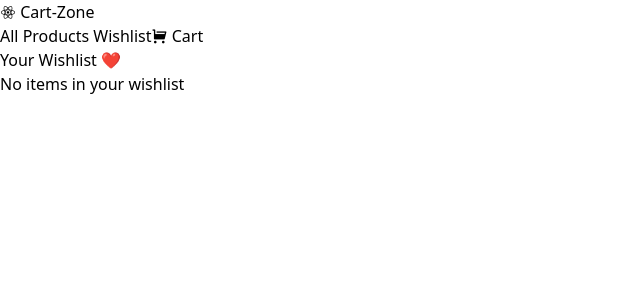
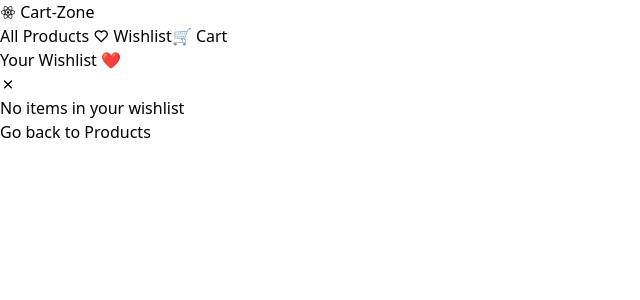
Before and after one commit to Sanketagrawal08/fakestore, a React (Vite) app: page /fakestore/wishlist in a window 1280 px wide. Shown: the top 300 px of the page, without its empty margins (0-640 px from the left). Built offline with nearby package versions, Linux system fonts and the light colour scheme.

Commit message:
sortingadd

```diff
--- a/src/App.jsx
+++ b/src/App.jsx
@@ -9,6 +9,8 @@ import Wishlist from "./components/Wishlist";
 
 
 const App = () => {
+
+
   return (
     <div>
       <Navbar />
@@ -16,7 +18,8 @@ const App = () => {
         <Route path="/" element={<ProductList />}></Route>
         <Route path="/product/:id" element={<ProductDetails />}></Route>
         <Route path="/cart" element={<Cart />}></Route>
-        <Route path="/wishlist" element = {<Wishlist/>}></Route>
+        <Route path="/wishlist" element={<Wishlist  />} />
+
       </Routes>
     </div>
   );
--- a/src/components/Navbar.jsx
+++ b/src/components/Navbar.jsx
@@ -7,12 +7,12 @@ const Navbar = (cart) => {
 
   return (
     <div className="nav flex justify-between items-center bg-[#333333] text-white p-6 shadow-lg ">
-      <h1 className="text-3xl font-bold text-[#FFBF00]"> <i className='ri-reactjs-fill text-blue-500'></i> Cart-Zone </h1>  {/* Golden color for brand text */}
+      <h1 className="text-3xl font-bold text-[#FFBF00]"> <i className='ri-reactjs-fill text-blue-500'></i> Cart-Zone </h1>
       <div className="flex gap-10">
         <Link to="/" className="text-lg font-medium hover:text-[#FFBF00] transition-colors">All Products</Link>
-        <Link to="/wishlist" className="text-lg font-medium hover:text-[#FFBF00] transition-colors cursor-pointer"> Wishlist</Link>
+        <Link to="/wishlist" className="text-lg font-medium hover:text-[#FFBF00] transition-colors cursor-pointer"> <span><i className='ri-heart-line hover:text-red-500'></i></span> Wishlist</Link>
         <Link to="/cart" className="flex items-center gap-2 text-lg font-medium hover:text-[#FFBF00] transition-colors">
-          <i className="ri-shopping-cart-fill text-amber-500"></i> Cart
+          🛒 Cart
         </Link>
       </div>
 
--- a/src/components/ProductList.jsx
+++ b/src/components/ProductList.jsx
@@ -31,7 +31,7 @@ const ProductList = () => {
      const savedWishlist = JSON.parse(localStorage.getItem('wishlist')) || []
     const updatedWishlist = [...savedWishlist,itemtoSave]
     localStorage.setItem('wishlist',JSON.stringify(updatedWishlist));
-    alert("added to wishlist");
+    alert("Added To Wishlist");
 
   }
 
@@ -187,6 +187,7 @@ const ProductList = () => {
               onCategorySelect={setSelectedCategory}
             />
             <SortDropdown
+              myStyle={myStyle}
               sortOption={sortOption}
               onSortChange={handleSortChange}
             />
@@ -201,7 +202,7 @@ const ProductList = () => {
                 <div className="flex justify-between items-end  w-full px-2">
                   <div><i onClick={()=>{
                     wishlistHandler(product)
-                  }} className="ri-heart-line text-2xl text-red-600"></i></div>
+                  }} className="ri-heart-line cursor-pointer text-2xl text-red-600"></i></div>
                   <div><Link
                     to="/cart"
                     className=" rounded-full p-1 border-2 border-zinc-200"
--- a/src/components/SortDropdown.jsx
+++ b/src/components/SortDropdown.jsx
@@ -1,11 +1,12 @@
 import React from "react";
 
-const SortDropdown = ({ sortOption, onSortChange }) => {
+const SortDropdown = ({ sortOption, onSortChange,myStyle }) => {
   return (
     <div className="flex items-center space-x-3">
-      <label className="text-gray-700 font-semibold">Sort By:</label>
+      <label className=" font-semibold">Sort By:</label>
       <select
         value={sortOption}
+        style={myStyle}
         onChange={(e) => onSortChange(e.target.value)}
         className="px-4 py-2 bg-white border-2 border-gray-300 focus:outline-none focus:ring-2 focus:ring-indigo-500 hover:bg-gray-50 transition duration-300 ease-in-out"
       >
--- a/src/components/Wishlist.jsx
+++ b/src/components/Wishlist.jsx
@@ -1,6 +1,8 @@
 import React, { useEffect, useState } from 'react';
+import { Link } from 'react-router-dom';
+const Wishlist = () => {
 
-const Wishlist = () => {
+
   const [wishlist, setWishlist] = useState([]);
 
   useEffect(() => {
@@ -9,20 +11,39 @@ const Wishlist = () => {
     setWishlist(saved);
   }, []);
 
+
   return (
-    <div className='flex flex-col'>
-     <div className='bg-gray-100'> <h1 className='px-8 mt-4 text-[2vw]'>Your Wishlist ❤️</h1> </div>
-      <div className='bg-gray-50 '>
+    <div className='flex flex-col px-4'>
+     <div className='flex items-center justify-between'>
+      <h1 className='px-8 mt-4 text-[1.8vw] font-mono'>Your Wishlist ❤️</h1>
+      <Link to="/"> <i className='ri-close-line text-[2.4vw] p-2 cursor-pointer'></i> </Link>
+
+       </div>
+      <div className=''>
       {wishlist.length > 0 ? (
         wishlist.map((item, i) => (
-          <div key={i} style={{ border: "1px solid black", padding: "10px", margin: "10px" }}>
-            <p><strong>{item.title}</strong></p>
+          <div key={i} className=''>
+           <div className='gap-4 px-12 py-6 flex items-center'>
+           <div>
+            <img src={item.image} alt={item.title} style={{ width: "100px" }} />
+            </div>
+            <div className=''>
+            <p className='pt-2 pb-1'><strong>{item.title}</strong></p>
             <p>Price: ${item.price}</p>
-            <img src={item.image} alt={item.title} style={{ width: "100px" }} />
+            <div className='flex gap-2 mt-2'>
+
+
+            </div>
+            </div>
+
+           </div>
           </div>
         ))
       ) : (
-        <p>No items in your wishlist</p>
+        <div className='flex flex-col justify-center items-center gap-4'>
+          <p className='text-center mt-[15%] bg-white'>No items in your wishlist</p>
+        <Link to="/" className='bg-amber-600 text-white px-2 py-1 rounded-lg' >Go back to Products</Link>
+        </div>
       )}
       </div>
     </div>
```
